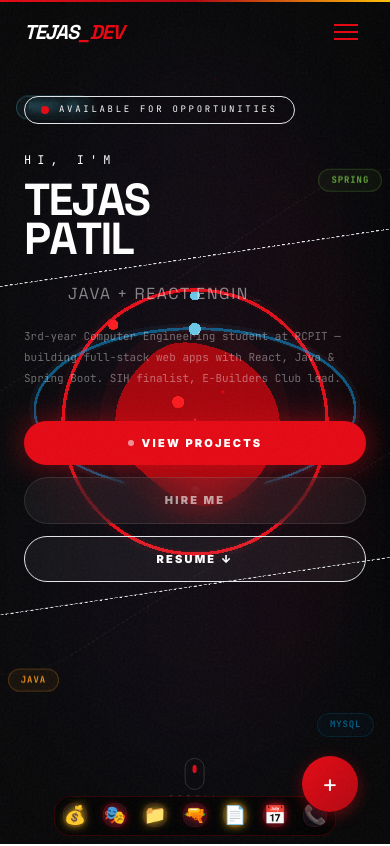
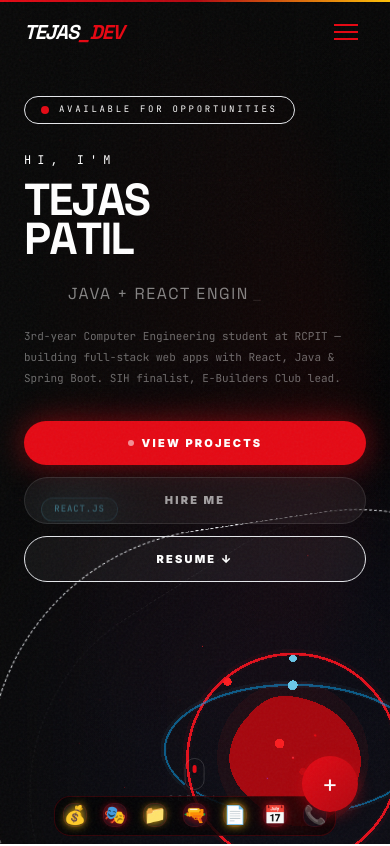
Before and after one commit to TEJASPATIL1357/Portfolio, a React (Vite) app: page / in a window 390 px wide. Shown: the top 846 px of the page. Built offline with nearby package versions, Linux system fonts and the light colour scheme.

Commit message:
Refine mobile hero visual hierarchy and positioning

```diff
--- a/src/Components/Hero.tsx
+++ b/src/Components/Hero.tsx
@@ -103,7 +103,7 @@ const Hero = () => {
                       flex flex-col lg:grid lg:grid-cols-[1fr_1fr] gap-8 lg:gap-0 items-center min-h-[100dvh]">
 
         {/* ════ LEFT: Text Column ════ */}
-        <motion.div style={{ y: yText, opacity }} className="w-full z-20 flex flex-col justify-center">
+        <motion.div style={{ y: yText, opacity }} className="w-full z-30 relative flex flex-col justify-center">
 
           <motion.div
             initial={{ opacity: 0, y: -16 }}
@@ -246,7 +246,7 @@ const Hero = () => {
           initial={{ opacity: 0, scale: 0.9 }}
           animate={{ opacity: 1, scale: 1 }}
           transition={{ duration: 1.4, ease: 'easeOut', delay: 0.3 }}
-          className="absolute inset-0 lg:relative z-0 lg:z-20 flex items-center justify-center w-full opacity-30 lg:opacity-100 pointer-events-none lg:pointer-events-auto"
+          className="absolute top-1/2 -translate-y-1/2 -right-[45%] w-[140%] h-[80%] lg:static lg:transform-none lg:w-full lg:h-full z-0 lg:z-20 flex items-center justify-center opacity-15 lg:opacity-100 pointer-events-none lg:pointer-events-auto"
         >
           {/* Layered glow halos */}
           <div className="absolute inset-0 rounded-full bg-heist-red/8 blur-[160px] animate-pulse pointer-events-none" />
```
